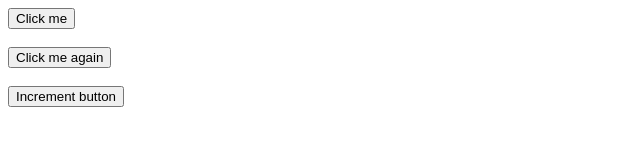
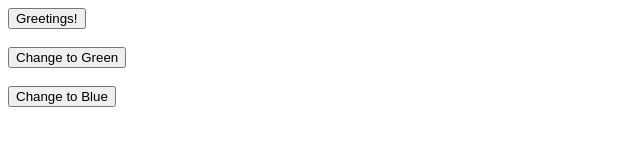
Before and after one commit to junsan24/react-project, a React (Vite) app: page / in a window 1280 px wide. Shown: the top 160 px of the page, without its empty margins (0-640 px from the left). Built offline with nearby package versions, Linux system fonts and the light colour scheme.

Commit message:
Events handler from parent to child

```diff
--- a/src/App.jsx
+++ b/src/App.jsx
@@ -1,20 +1,30 @@
+import Button from './components/Button'
+
 const App = () => {
-    let count = 0
 
-    const handleClick = () => console.log('React is fun again!')
+    const greetings = () => console.log('Hello World!')
 
-    const handleIncrement = () => {
-        count++
-        console.log(count)
+    const changeToGreen = () => {
+        document.body.style.backgroundColor = "lightgreen"
+    }
+
+    const changeToBlue = () => {
+        document.body.style.backgroundColor = "lightblue"
     }
 
     return (
         <>
-            <button onClick={() => console.log('React is fun!')}>Click me</button>
+            <Button onButtonClick={greetings} >
+                Greetings!
+            </Button>
             <br/><br/>
-            <button onClick={handleClick}>Click me again</button>
+            <Button onButtonClick={changeToGreen}>
+                Change to Green
+            </Button>
             <br/><br/>
-            <button onClick={handleIncrement}>Increment button</button>
+            <Button onButtonClick={changeToBlue}>
+                Change to Blue
+            </Button>
         </>
     )
 }
--- /dev/null
+++ b/src/components/Button.jsx
@@ -0,0 +1,11 @@
+const Button = ({onButtonClick, children}) => {
+    return (
+        <>
+            <button onClick={onButtonClick}>
+                {children}
+            </button>
+        </>
+    )
+}
+
+export default Button
```
